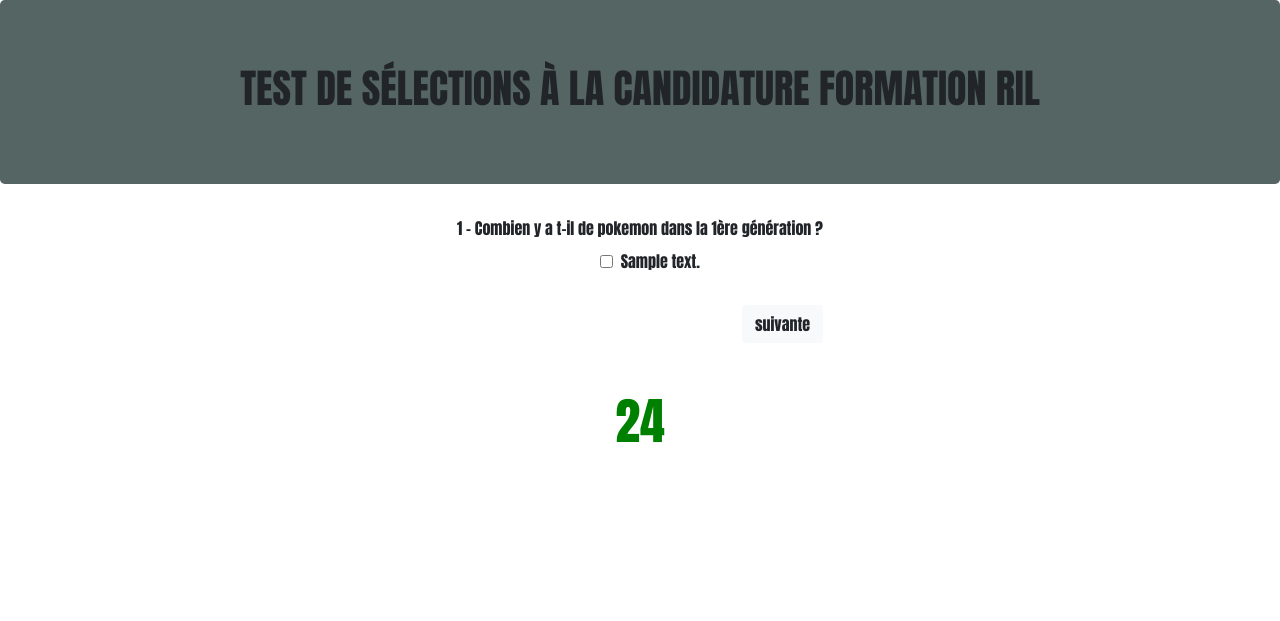
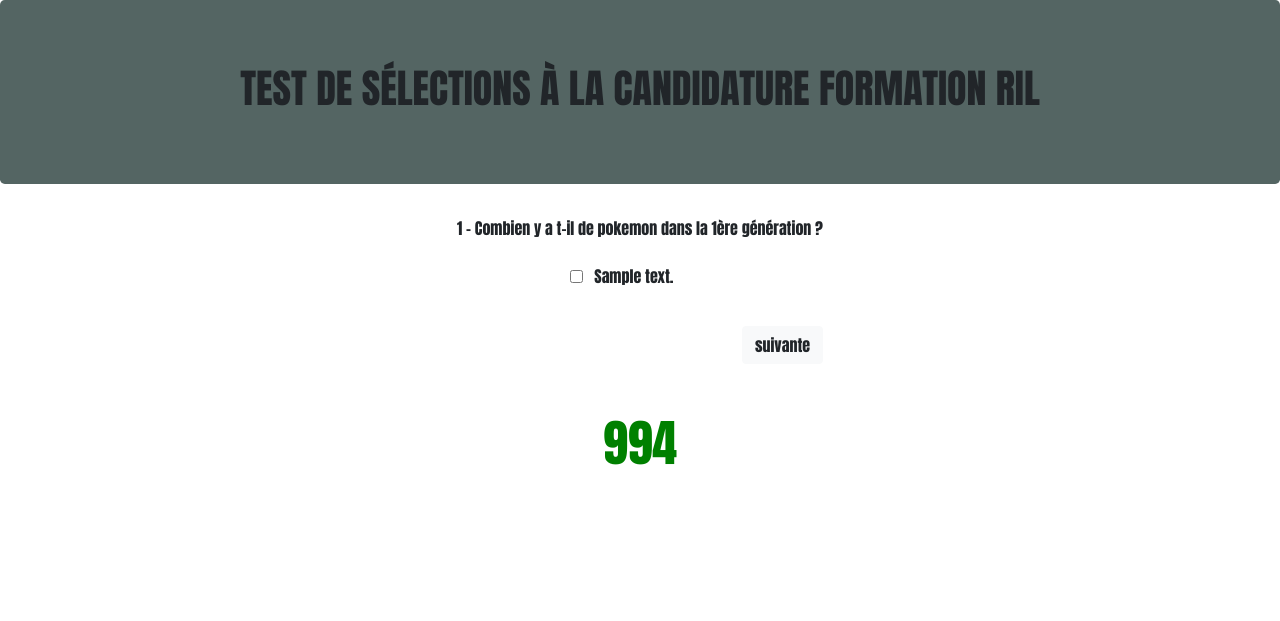
Before and after one commit to leobernier/Inscription, a PHP site: page /traitement.php in a window 1280 px wide. Shown: the top 621 px of the page. Run offline with PHP 8.4, Linux system fonts and the light colour scheme; data comes from the database, SQL or seed files in the repository; tables that the repository leaves empty hold one stand-in row (values such as "Sample post"); some libraries are stand-ins or nearby versions.

Commit message:
Mise en page du bootstrap des questions/réponses

```diff
--- a/src/css/index.css
+++ b/src/css/index.css
@@ -82,7 +82,20 @@ a{
   color:green;
   font-size: 40px;
 }
+
 .modalRowEchec{
   color:red;
   font-size: 40px;
 }
+
+.suiPrecMep{
+  margin-top: 30px;
+}
+
+.subMep{
+  margin-top: 30px;
+}
+
+.repMep{
+  margin-left: 200px;
+}
--- a/src/css/traitement.css
+++ /dev/null
@@ -1,4 +0,0 @@
-.tabReponses{
-  margin-left:20px;
-  margin-top:15px;
-}
--- a/src/traitement.php
+++ b/src/traitement.php
@@ -1,4 +1,4 @@
-<style><?php include('css/traitement.css') ?></style>
+<style><?php include('css/index.css') ?></style>
 <?php
 include('config.php');
 include('header.php');
@@ -13,78 +13,134 @@ if (empty($_POST['test'])) {
   $questions = $goClassBDD->listeQuestions();
   $compteur = 0;
   $compteurQ = 0;
-
-  echo '<div class="container"><div class="row"><div class="col-md-3"></div><div class="col-md-6"><form method="POST" action="traitement.php" align="center" id="form"><input type="hidden" name="test" value="1">';
+  ?>
+  <div class="container">
+    <div class="row">
+      <div class="col-md-6 offset-3">
+        <form method="POST" action="traitement.php" id="form">
+          <input type="hidden" name="test" value="1">
+          <?php
           foreach($questions as $valueQ) {
             $compteurR = 0;
             ++$compteur;
-
-    /* Afichage de la question 1 */
             if ($compteur=="1") {
-      echo '<div id="'.$compteur.'">';
-      echo $compteur.' - <input name="questionID-'.$compteur.'" type="hidden" value="'.$valueQ['id_question'].'">'.$valueQ['question'].'<br>';
+              ?>
+              <div class="row" id="<?=$compteur?>">
+                <div class="col-md-12" align="center">
+                  <div ><?=$compteur?> - <input name="questionID-<?=$compteur?>" type="hidden" value="<?=$valueQ['id_question']?>"><?=$valueQ['question']?></div><br>
+                </div>
+                <div class="col-md-12 repMep">
+                  <?php
                   $reponses = $goClassBDD->listeReponses($valueQ['id_question']);
                   foreach ($reponses as $valueR) {
                     if ($valueR['type']=="radio") {
-          echo '<input class="tabReponses" type="radio" name="reponseID-RB-'.$compteur.'" value="'.$valueR['id_reponse'].'"/><label for="reponseID">&nbsp;&nbsp;'.$valueR['texte'].'</label><br>';
+                      ?>
+                      <input type="radio" name="reponseID-RB-<?=$compteur?>" value="<?=$valueR['id_reponse']?>"/>
+                      <label for="reponseID">&nbsp;&nbsp;<?=$valueR['texte']?></label><br>
+                      <?php
                     }else{
-          echo '<input class="tabReponses" type="checkbox" name="reponseID-CB-'.$compteur.'-'.++$compteurR.'" value="'.$valueR['id_reponse'].'"/><label for="reponseID">&nbsp;&nbsp;'.$valueR['texte'].'</label><br>';
+                      ?>
+                      <input type="checkbox" name="reponseID-CB-<?=$compteur?>-<?=++$compteurR?>" value="<?=$valueR['id_reponse']?>"/>
+                      <label for="reponseID">&nbsp;&nbsp;<?=$valueR['texte']?></label><br>
+                      <?php
                     }
                   }
-      echo '<br /><div class="row"><div class="col-md-6" align="center"></div><div class="col-md-6" align="center">';
-      echo '<button id="questionS'.$compteur.'" type="button" class="btn btn-primary btn-light">suivante</button>';
-      echo '<input type="submit" id="valideReponses" class="btn btn-success" value="Envoyer les réponses" style="display:none;"/>';
-      echo '</div></div></div>';
-
-      /* Afichage de la question 5 */
+                  ?>
+                </div>
+                <br />
+                <div class="col-md-6 offset-6" align="center">
+                  <button id="questionS<?=$compteur?>" type="button" class="btn btn-primary btn-light suiPrecMep">suivante</button>
+                </div>
+                <br />
+                <div class="col-md-12">
+                  <input type="submit" id="valideReponses" class="btn btn-success subMep" value="Envoyer les réponses" style="display:none;"/>
+                </div>
+              </div>
+              <?php
             }elseif($compteur=="5") {
-      echo '<div id="'.$compteur.'" class="d-none">';
-      echo $compteur.' - <input name="questionID-'.$compteur.'" type="hidden" value="'.$valueQ['id_question'].'">'.$valueQ['question'].'<br>';
-
-      /* Affichage liste réponses */
+              ?>
+              <div class="row d-none" id="<?=$compteur?>">
+                <div class="col-md-12" align="center">
+                  <div><?=$compteur?> - <input name="questionID-<?=$compteur?>" type="hidden" value="<?=$valueQ['id_question']?>"><?=$valueQ['question']?></div><br>
+                </div>
+                <div class="col-md-12 repMep">
+                  <?php
                   $reponses = $goClassBDD->listeReponses($valueQ['id_question']);
                   foreach ($reponses as $valueR) {
                     if ($valueR['type']=="radio") {
-          echo '<input class="tabReponses" type="radio" name="reponseID-RB-'.$compteur.'" value="'.$valueR['id_reponse'].'"/><label for="reponseID">&nbsp;&nbsp;'.$valueR['texte'].'</label><br>';
+                      ?>
+                      <input type="radio" name="reponseID-RB-<?=$compteur?>" value="<?=$valueR['id_reponse']?>"/>
+                      <label for="reponseID">&nbsp;&nbsp;<?=$valueR['texte']?></label><br>
+                      <?php
                     }else{
-          echo '<input class="tabReponses" type="checkbox" name="reponseID-CB-'.$compteur.'-'.++$compteurR.'" value="'.$valueR['id_reponse'].'"/><label for="reponseID">&nbsp;&nbsp;'.$valueR['texte'].'</label><br>';
+                      ?>
+                      <input type="checkbox" name="reponseID-CB-<?=$compteur?>-<?=++$compteurR?>" value="<?=$valueR['id_reponse']?>"/>
+                      <label for="reponseID">&nbsp;&nbsp;<?=$valueR['texte']?></label><br>
+                      <?php
                     }
                   }
-      echo '<br /><div class="row"><div class="col-md-6" align="center">';
-      echo '<button id="questionP'.$compteur.'" type="button" class="btn btn-primary btn-light">précédente</button>';
-      echo '</div><div class="col-md-6" align="center"></div><br /><br /><div class="col-md-12"><input type="submit" class="btn btn-success" value="Envoyer les réponses"/></div></div>';
-
-      /* Afichage des autres questions */
+                  ?>
+                </div>
+                <br />
+                <div class="col-md-6" align="center">
+                  <button id="questionP<?=$compteur?>" type="button" class="btn btn-primary btn-light suiPrecMep">précédente</button>
+                </div>
+                <br />
+                <div class="col-md-12" align="center">
+                  <input type="submit" class="btn btn-success subMep" value="Envoyer les réponses"/>
+                </div>
+              </div>
+              <?php
             }else {
-      echo '<div id="'.$compteur.'" class="d-none">';
-      echo $compteur.' - <input name="questionID-'.$compteur.'" type="hidden" value="'.$valueQ['id_question'].'">'.$valueQ['question'].'<br>';
-
-      /* Affichage liste réponses */
+              ?>
+              <div class="row d-none" id="<?=$compteur?>">
+                <div class="col-md-12" align="center">
+                  <div><?=$compteur?> - <input name="questionID-<?=$compteur?>" type="hidden" value="<?=$valueQ['id_question']?>"><?=$valueQ['question']?></div><br>
+                </div>
+                <div class="col-md-12 repMep">
+                  <?php
                   $reponses = $goClassBDD->listeReponses($valueQ['id_question']);
                   foreach ($reponses as $valueR) {
                     if ($valueR['type']=="radio") {
-          echo '<input class="tabReponses" type="radio" name="reponseID-RB-'.$compteur.'" value="'.$valueR['id_reponse'].'"/><label for="reponseID">&nbsp;&nbsp;'.$valueR['texte'].'</label><br>';
+                      ?>
+                      <input type="radio" name="reponseID-RB-<?=$compteur?>" value="<?=$valueR['id_reponse']?>"/>
+                      <label for="reponseID">&nbsp;&nbsp;<?=$valueR['texte']?></label><br>
+                      <?php
                     }else{
-          echo '<input class="tabReponses" type="checkbox" name="reponseID-CB-'.$compteur.'-'.++$compteurR.'" value="'.$valueR['id_reponse'].'"/><label for="reponseID">&nbsp;&nbsp;'.$valueR['texte'].'</label><br>';
+                      ?>
+                      <input type="checkbox" name="reponseID-CB-<?=$compteur?>-<?=++$compteurR?>" value="<?=$valueR['id_reponse']?>"/>
+                      <label for="reponseID">&nbsp;&nbsp;<?=$valueR['texte']?></label><br>
+                      <?php
                     }
                   }
-      echo '<br /><div class="row"><div class="col-md-6" align="center">';
-      echo '<button id="questionP'.$compteur.'" type="button" class="btn btn-primary btn-light">précédente</button>';
-      echo '</div><div class="col-md-6" align="center">';
-      echo '<button id="questionS'.$compteur.'" type="button" class="btn btn-primary btn-light">suivante</button>';
-      echo '<input type="submit" id="valideReponses" class="btn btn-success" value="Envoyer les réponses" style="display:none;"/>';
-      echo '</div></div></div>';
+                  ?>
+                </div>
+                <br />
+                <div class="col-md-6" align="center">
+                  <button id="questionP<?=$compteur?>" type="button" class="btn btn-primary btn-light suiPrecMep">précédente</button>
+                </div>
+                <div class="col-md-6" align="center">
+                  <button id="questionS<?=$compteur?>" type="button" class="btn btn-primary btn-light suiPrecMep">suivante</button>
+                </div>
+                <div class="col-md-12" align="center">
+                  <input type="submit" id="valideReponses" class="btn btn-success subMep" value="Envoyer les réponses" style="display:none;"/>
+                </div>
+              </div>
+              <?php
             }
           }
-  echo '</form></div><div class="col-md-3"></div></div></div>';
-  echo'<br/>';
-  echo '<div id="rebours" class="reboursColor" align="center"></div>';
-  echo '</div>';
+          ?>
+        </form>
+      </div>
+    </div>
+  </div>
+  <br/>
+  <div id="rebours" class="reboursColor" align="center">
+  </div>
+</div>
 
-  /* Affichage du chronomètre */
-  ?>
 <script>
-  var seconds = 30;
+var seconds = 1000;
 setInterval( function(){
   --seconds;
   var chrono = document.getElementById('rebours');
```
Lines whose indentation alone changed are shown as unchanged.
